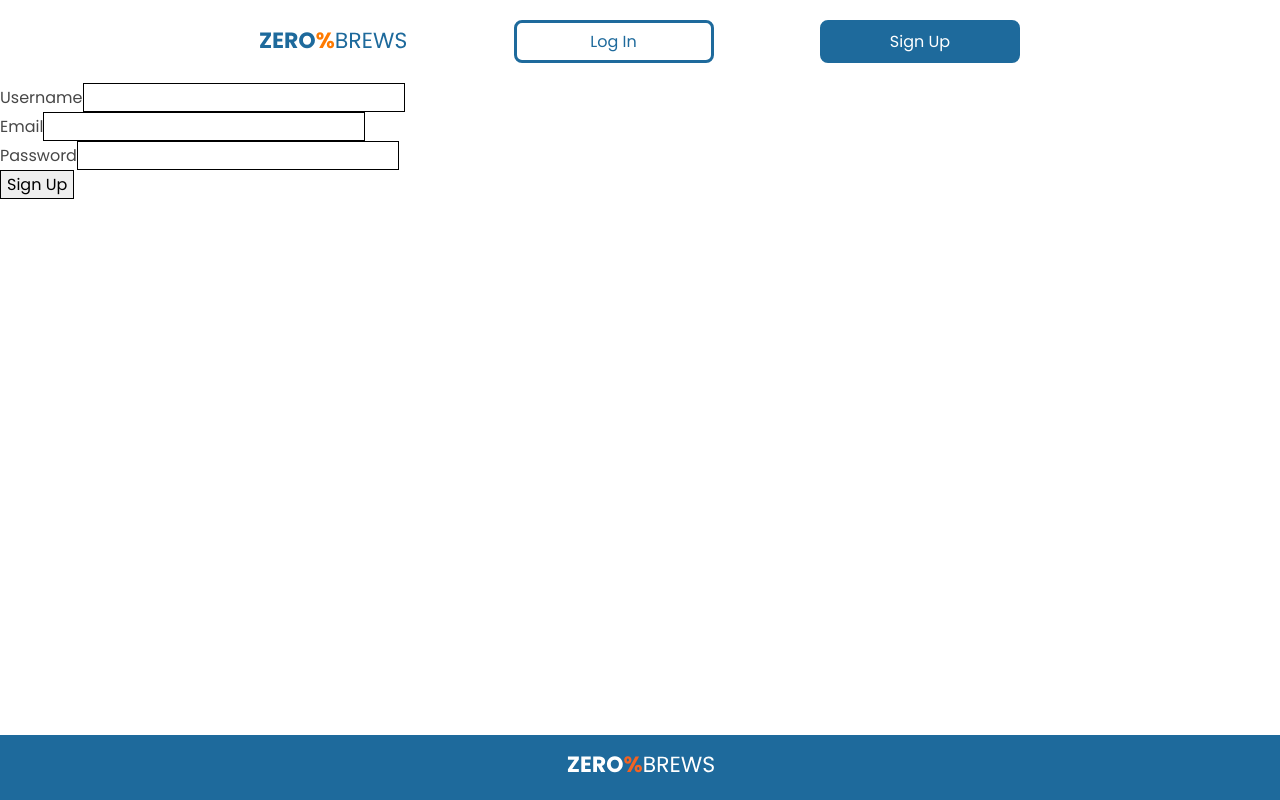
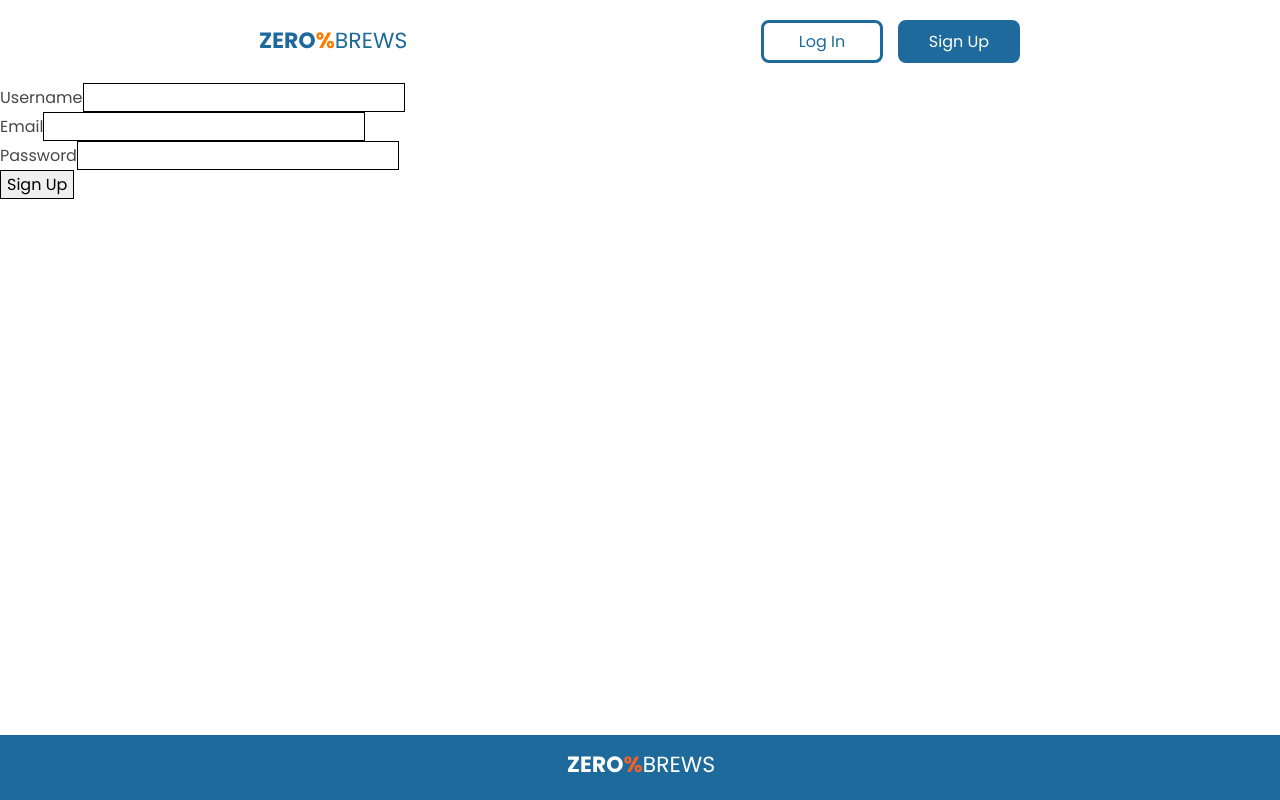
Before and after one commit to alastair10/ZeroPercentBrews-client, a React (Create React App) app: page /register in a window 1280 px wide. Built offline with nearby package versions, Linux system fonts and the light colour scheme.

Commit message:
Add minor adjustments

```diff
--- a/src/Components/Core/ButtonPrimary.module.css
+++ b/src/Components/Core/ButtonPrimary.module.css
@@ -2,7 +2,7 @@
   text-decoration: none;
   display: flex;
   justify-content: center;
-  width: 200px;
+  min-width: 122px;
   color: var(--white);
   border-radius: 8px;
   padding: 6px 26px;
--- a/src/Components/Core/ButtonSecondary.module.css
+++ b/src/Components/Core/ButtonSecondary.module.css
@@ -2,7 +2,7 @@
   text-decoration: none;
   display: flex;
   justify-content: center;
-  width: 200px;
+  min-width: 122px;
   color: var(--white);
   border-radius: 8px;
   padding: 6px 26px;
--- a/src/Components/Core/ButtonTertiary.module.css
+++ b/src/Components/Core/ButtonTertiary.module.css
@@ -2,7 +2,7 @@
   text-decoration: none;
   display: flex;
   justify-content: center;
-  width: 200px;
+  min-width: 122px;
   color: var(--blue);
   border-radius: 8px;
   padding: 6px 26px;
--- a/src/Components/Core/Nav.css
+++ b/src/Components/Core/Nav.css
@@ -45,8 +45,5 @@
 .nav__buttons {
   display: flex;
   flex-direction: row;
-  /* remove this line when adding buttons */
-  display: none;
-  gap: 8px;
-  border: 1px solid green;
+  gap: 15px;
 }
--- a/src/Components/Core/Nav.js
+++ b/src/Components/Core/Nav.js
@@ -1,22 +1,19 @@
-import logo from "../../images/primary-logo.svg";
-import { Link } from "react-router-dom";
-import "./Nav.css";
-import ButtonTertiary from "./ButtonTertiary";
-import ButtonSecondary from "./ButtonSecondary";
+import logo from '../../images/primary-logo.svg';
+import { Link } from 'react-router-dom';
+import './Nav.css';
+import ButtonTertiary from './ButtonTertiary';
+import ButtonSecondary from './ButtonSecondary';
 
 const Navbar = () => {
   return (
-    <nav className="nav">
-      <div className="nav__container">
-        <Link className="nav__link--logo" to="/">
-          <img className="nav__logo" src={logo} alt="svg logo" />
+    <nav className='nav'>
+      <div className='nav__container'>
+        <Link className='nav__link--logo' to='/'>
+          <img className='nav__logo' src={logo} alt='svg logo' />
         </Link>
-
-        <div className="signin">
-          <ButtonTertiary path={"/login"} text={"Log In"} />
-        </div>
-        <div className="signup">
-          <ButtonSecondary path={"/register"} text={"Sign Up"} />
+        <div className='nav__buttons'>
+          <ButtonTertiary path={'/login'} text={'Log In'} />
+          <ButtonSecondary path={'/register'} text={'Sign Up'} />
         </div>
       </div>
     </nav>
```
